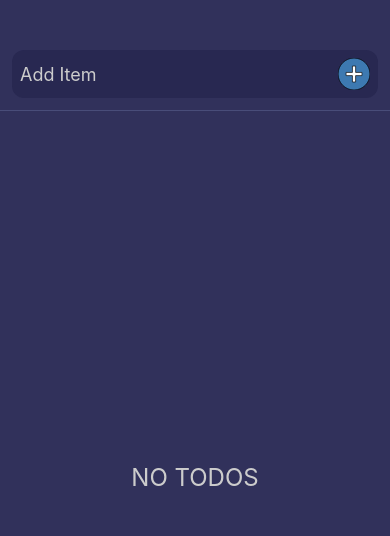
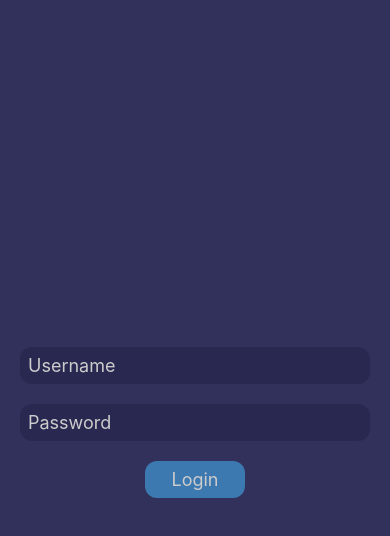
Before and after one commit to AntonKiylo/Todo_Redux_React-Native, a React Native app: screen / in a window 390 px wide. Shown: the top 536 px of the page. Built offline with nearby package versions, Linux system fonts and the light colour scheme.

Commit message:
created authentication component

```diff
--- a/App.js
+++ b/App.js
@@ -2,15 +2,17 @@ import React from 'react';
 import { Provider } from 'react-redux';
 import store from './components/redux/store';
 import { StyleSheet, View } from 'react-native';
-import Header from './components/Header';
-import TodoContainer from './components/ContainerTodo';
+import Authentication from './components/Authentication';
+// import Header from './components/Header';
+// import TodoContainer from './components/ContainerTodo';
 
 const App = () => {
   return (
     <Provider store={store}>
       <View style={styles.container}>
-        <Header />
-        <TodoContainer />
+        <Authentication />
+        {/* <Header />
+        <TodoContainer /> */}
       </View>
     </Provider>
   );
--- /dev/null
+++ b/components/Authentication.js
@@ -0,0 +1,64 @@
+import React, { useState } from 'react';
+import { StyleSheet, View, TextInput, TouchableOpacity, Text } from 'react-native';
+
+const Authentication = () => {
+  const [usernameText, setUsernameText] = useState('');
+  const [passwordText, setPasswordText] = useState('');
+
+  return (
+    <View style={styles.form}>
+      <TextInput
+        style={styles.input}
+        value={usernameText}
+        onChangeText={text => setUsernameText(text)}
+        placeholder='Username'
+        placeholderTextColor='#ccc'
+      />
+      <TextInput
+        style={styles.input}
+        value={passwordText}
+        onChangeText={text => setPasswordText(text)}
+        placeholder='Password'
+        placeholderTextColor='#ccc'
+      />
+      <TouchableOpacity
+        style={styles.button}
+        onPress={() => alert('it works')}
+        disabled={!(usernameText.trim() && passwordText.trim())}
+      >
+        <Text style={styles.buttonText}>Login</Text>
+      </TouchableOpacity>
+    </View>
+  );
+}
+
+const styles = StyleSheet.create({
+  form: {
+    flex: 1,
+    justifyContent: 'center',
+    alignItems: 'center',
+    padding: 20
+  },
+  input: {
+    alignSelf: 'stretch',
+    marginBottom: 20,
+    fontSize: 18,
+    borderRadius: 12,
+    padding: 8,
+    backgroundColor: '#282851',
+    color: '#fff'
+  },
+  button: {
+    borderRadius: 12,
+    backgroundColor: '#3d79b1',
+    padding: 8,
+    width: 100,
+    alignItems: 'center'
+  },
+  buttonText: {
+    fontSize: 18,
+    color: '#ccc'
+  }
+});
+
+export default Authentication;
--- a/components/Header.js
+++ b/components/Header.js
@@ -1,5 +1,5 @@
 import React from 'react';
-import { StyleSheet, View, Text } from 'react-native';
+import { StyleSheet, View } from 'react-native';
 import InputTodo from './InputTodo';
 
 const Header = () => {
--- a/components/InputTodo.js
+++ b/components/InputTodo.js
@@ -8,7 +8,7 @@ const InputTodo = () => {
   const [inputText, setInputText] = useState('');
   const dispatch = useDispatch();
 
-  const onHandleAddTodo = useCallback(() => {  // ??
+  const onHandleAddTodo = useCallback(() => {
     dispatch(addTodo(inputText));
     setInputText('');
   }, [inputText]);
--- a/components/Todo.js
+++ b/components/Todo.js
@@ -2,7 +2,7 @@ import React, {useCallback} from 'react';
 import { StyleSheet, View, Text, TouchableOpacity, Image } from 'react-native';
 import { useDispatch } from 'react-redux';
 import CheckBox from '@react-native-community/checkbox';
-import { removeTodo, toggleState } from './redux/actions';
+import { removeTodo, toggleTodoStatus } from './redux/actions';
 import RemoveButtonImage from '../assets/remove-button.png';
 
 const Todo = ({ todo }) => {
@@ -13,7 +13,7 @@ const Todo = ({ todo }) => {
   }, []);
 
   const onHandleToggleTodoState = useCallback(() => {
-    dispatch(toggleState(todo.id));
+    dispatch(toggleTodoStatus(todo.id));
   }, []);
 
   return (
--- a/components/redux/actionTypes.js
+++ b/components/redux/actionTypes.js
@@ -1,5 +1,5 @@
 export const ACTIONS = {
   ADD_TODO: 'ADD_TODO',
   REMOVE_TODO: 'REMOVE_TODO',
-  TOGGLE_STATE: 'TOGGLE_STATE',
+  TOGGLE_TODO_STATUS: 'TOGGLE_TODO_STATUS',
 }
--- a/components/redux/actions.js
+++ b/components/redux/actions.js
@@ -16,7 +16,7 @@ export const removeTodo = id => ({
   payload: id
 });
 
-export const toggleState = id => ({
-  type: ACTIONS.TOGGLE_STATE,
+export const toggleTodoStatus = id => ({
+  type: ACTIONS.TOGGLE_TODO_STATUS,
   payload: id
 });
--- a/components/redux/reducer.js
+++ b/components/redux/reducer.js
@@ -8,7 +8,7 @@ const reducer = (state = initialState, action) => {
       return [...state, action.payload];
     case ACTIONS.REMOVE_TODO:
       return state.filter(item => item.id !== action.payload);
-    case ACTIONS.TOGGLE_STATE:
+    case ACTIONS.TOGGLE_TODO_STATUS:
       return state.map(item => (item.id === action.payload) ? {...item, isComplited: !item.isComplited} : item);
     default:
       return state;
```
